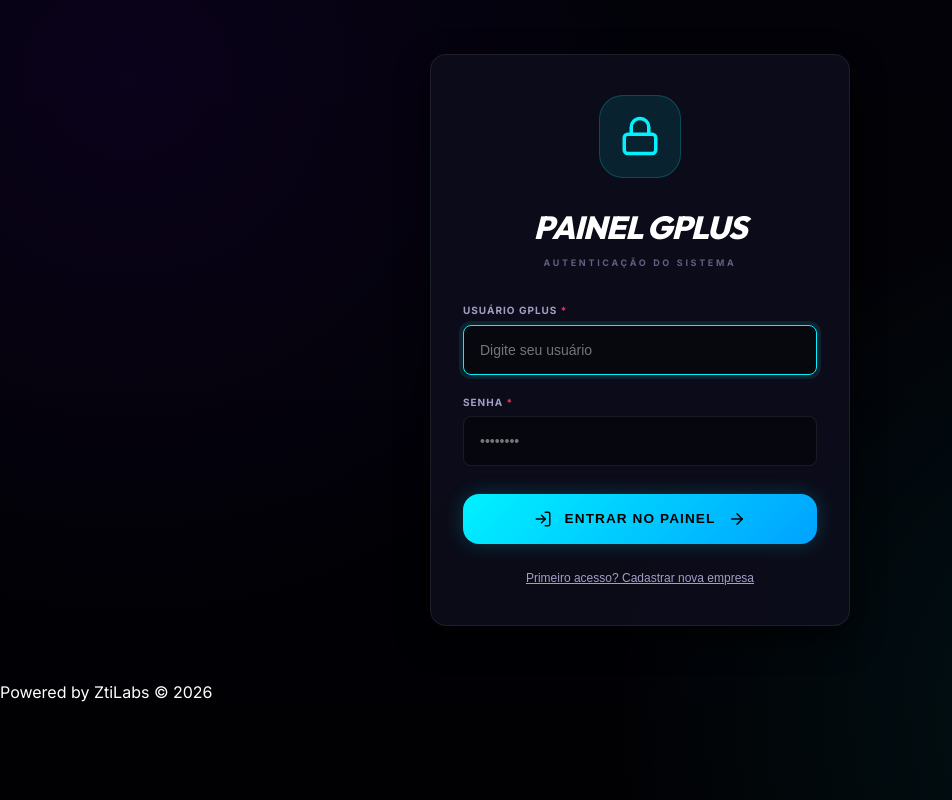
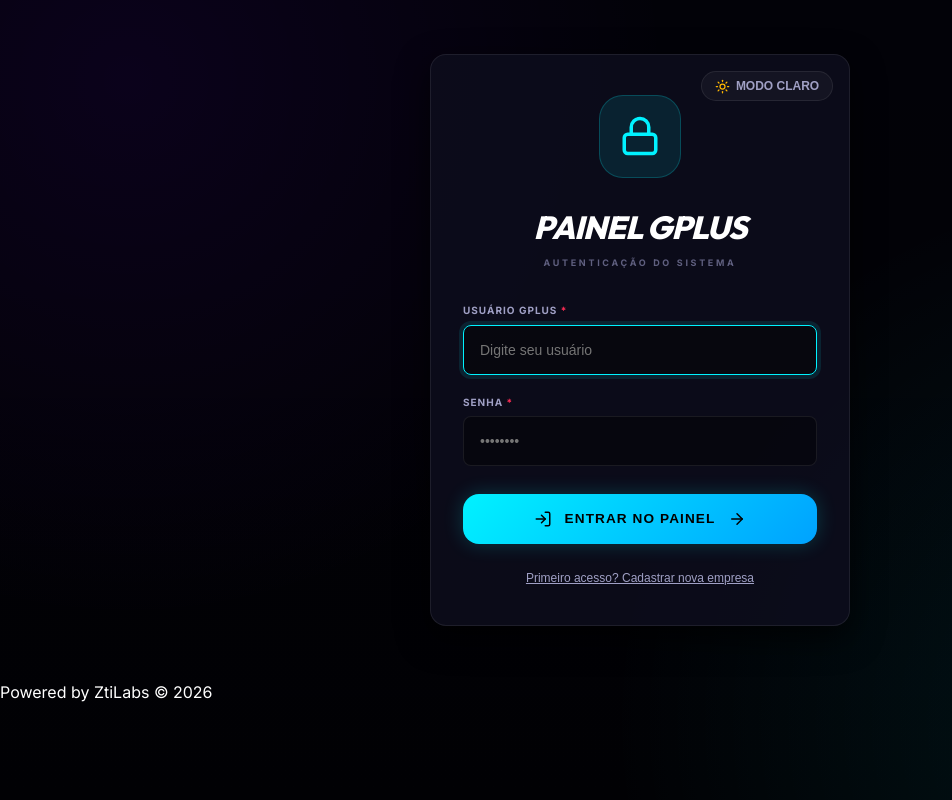
Before and after one commit to Prometheusz2020/deliverycheck, a Next.js app: page /produtos-gplus in a window 1280 px wide. Shown: the whole page, without its empty margins (0-952 px from the left). Built offline with nearby package versions, Linux system fonts and the light colour scheme; no server answers.

Commit message:
fEAT: login

```diff
--- a/src/app/globals.css
+++ b/src/app/globals.css
@@ -22,6 +22,90 @@
   --radius-md: 16px;
   --radius-lg: 24px;
   --shadow-premium: 0 12px 32px rgba(0, 0, 0, 0.7);
+}
+
+/* LIGHT MODE THEME OVERRIDES */
+[data-theme="light"] {
+  --bg-color: #f0f4f9;
+  --surface-low: #ffffff;
+  --surface-mid: #e4eaf4;
+  --surface-high: #d8e2f0;
+  --primary: #0070f3;
+  --primary-glow: rgba(0, 112, 243, 0.25);
+  --secondary: #6200ee;
+  --accent: #008a4b;
+  --text-primary: #0f172a;
+  --text-secondary: #475569;
+  --text-muted: #64748b;
+  --danger: #e11d48;
+  --warning: #d97706;
+  --success: #059669;
+
+  --glass: rgba(255, 255, 255, 0.94);
+  --glass-border: rgba(0, 0, 0, 0.12);
+  --shadow-premium: 0 12px 32px rgba(15, 23, 42, 0.08);
+}
+
+[data-theme="light"] body {
+  background-color: var(--bg-color);
+  background-image:
+    radial-gradient(circle at 10% 10%, rgba(98, 0, 238, 0.04) 0%, transparent 40%),
+    radial-gradient(circle at 90% 90%, rgba(0, 112, 243, 0.05) 0%, transparent 40%),
+    linear-gradient(to bottom, #f0f4f9, #e2e8f0);
+  color: var(--text-primary);
+}
+
+[data-theme="light"] .input-premium {
+  background: #ffffff;
+  color: #0f172a;
+  border-color: rgba(0, 0, 0, 0.18);
+}
+
+[data-theme="light"] .input-premium::placeholder {
+  color: #94a3b8;
+}
+
+[data-theme="light"] .table-wrapper {
+  background: #ffffff;
+  border-color: rgba(0, 0, 0, 0.1);
+}
+
+[data-theme="light"] .table-premium th {
+  background: #f8fafc;
+  color: #475569;
+  border-bottom-color: rgba(0, 0, 0, 0.1);
+}
+
+[data-theme="light"] .table-premium td {
+  border-bottom-color: rgba(0, 0, 0, 0.06);
+  color: #0f172a;
+}
+
+[data-theme="light"] .table-premium tr:hover td {
+  background: rgba(0, 112, 243, 0.05);
+}
+
+[data-theme="light"] .btn-outline {
+  background: #ffffff;
+  color: #334155;
+  border-color: rgba(0, 0, 0, 0.15);
+}
+
+[data-theme="light"] .btn-outline:hover {
+  background: #f1f5f9;
+  color: #0f172a;
+  border-color: rgba(0, 112, 243, 0.4);
+}
+
+[data-theme="light"] .card-premium {
+  background: #ffffff;
+  border-color: rgba(0, 0, 0, 0.1);
+  box-shadow: 0 10px 30px rgba(15, 23, 42, 0.06);
+}
+
+[data-theme="light"] .card-premium:hover {
+  border-color: rgba(0, 112, 243, 0.3);
+  box-shadow: 0 14px 40px rgba(15, 23, 42, 0.1);
 }
 
 * {
--- a/src/components/GPlusLoginGate.tsx
+++ b/src/components/GPlusLoginGate.tsx
@@ -3,6 +3,7 @@
 import React, { useState } from "react";
 import { Lock, Loader2, ArrowRight, UserPlus, LogIn, AlertCircle } from "lucide-react";
 import { loginGPlusUser, createGPlusTenantAccount } from "@/lib/gplus-actions";
+import ThemeToggle from "./ThemeToggle";
 
 export default function GPlusLoginGate() {
   const [isRegistering, setIsRegistering] = useState(false);
@@ -45,7 +46,10 @@ export default function GPlusLoginGate() {
 
   return (
     <div className="animate-entrance" style={{ display: 'flex', flexDirection: 'column', alignItems: 'center', justifyContent: 'center', minHeight: '85vh', padding: '1rem' }}>
-      <div className="card-premium" style={{ width: '100%', maxWidth: '420px', textAlign: 'center', padding: '2.5rem 2rem' }}>
+      <div className="card-premium" style={{ width: '100%', maxWidth: '420px', textAlign: 'center', padding: '2.5rem 2rem', position: 'relative' }}>
+        <div style={{ position: 'absolute', top: '1rem', right: '1rem' }}>
+          <ThemeToggle />
+        </div>
         <div style={{ padding: '1.2rem', background: 'rgba(0, 242, 255, 0.1)', borderRadius: '24px', display: 'inline-flex', marginBottom: '1.5rem', border: '1px solid rgba(0, 242, 255, 0.2)' }}>
           <Lock size={42} style={{ color: 'var(--primary)' }} />
         </div>
--- a/src/components/GPlusManager.tsx
+++ b/src/components/GPlusManager.tsx
@@ -15,6 +15,8 @@ import {
   logoutGPlusUser,
   GPlusProductInput
 } from "@/lib/gplus-actions";
+
+import ThemeToggle from "./ThemeToggle";
 
 interface Product {
   id: string;
@@ -750,8 +752,10 @@ export default function GPlusManager({ session }: GPlusManagerProps) {
           </p>
         </div>
 
+        <div style={{ display: "flex", alignItems: "center", gap: "12px" }}>
+          <ThemeToggle />
           {session && (
-          <div style={{ display: "flex", alignItems: "center", gap: "12px" }}>
+            <>
               <div style={{
                 display: "flex",
                 alignItems: "center",
@@ -774,8 +778,9 @@ export default function GPlusManager({ session }: GPlusManagerProps) {
               >
                 <LogOut size={14} /> Sair
               </button>
+            </>
+          )}
         </div>
-        )}
       </header>
 
       {/* UPPER SECTION: CRUD Form */}
--- /dev/null
+++ b/src/components/ThemeToggle.tsx
@@ -0,0 +1,51 @@
+"use client";
+
+import React, { useEffect, useState } from "react";
+import { Sun, Moon } from "lucide-react";
+
+export default function ThemeToggle() {
+  const [theme, setTheme] = useState<"dark" | "light">("dark");
+
+  useEffect(() => {
+    const savedTheme = (localStorage.getItem("theme") as "dark" | "light") || "dark";
+    setTheme(savedTheme);
+    document.documentElement.setAttribute("data-theme", savedTheme);
+  }, []);
+
+  const toggleTheme = () => {
+    const nextTheme = theme === "dark" ? "light" : "dark";
+    setTheme(nextTheme);
+    localStorage.setItem("theme", nextTheme);
+    document.documentElement.setAttribute("data-theme", nextTheme);
+  };
+
+  return (
+    <button
+      type="button"
+      onClick={toggleTheme}
+      className="btn-outline"
+      style={{
+        padding: "0.4rem 0.8rem",
+        fontSize: "12px",
+        display: "inline-flex",
+        alignItems: "center",
+        gap: "6px",
+        borderRadius: "20px",
+        cursor: "pointer"
+      }}
+      title={theme === "dark" ? "Mudar para Modo Claro" : "Mudar para Modo Escuro"}
+    >
+      {theme === "dark" ? (
+        <>
+          <Sun size={15} style={{ color: "#ffb700" }} />
+          <span>Modo Claro</span>
+        </>
+      ) : (
+        <>
+          <Moon size={15} style={{ color: "#7000ff" }} />
+          <span>Modo Escuro</span>
+        </>
+      )}
+    </button>
+  );
+}
```
Lines whose indentation alone changed are shown as unchanged.
